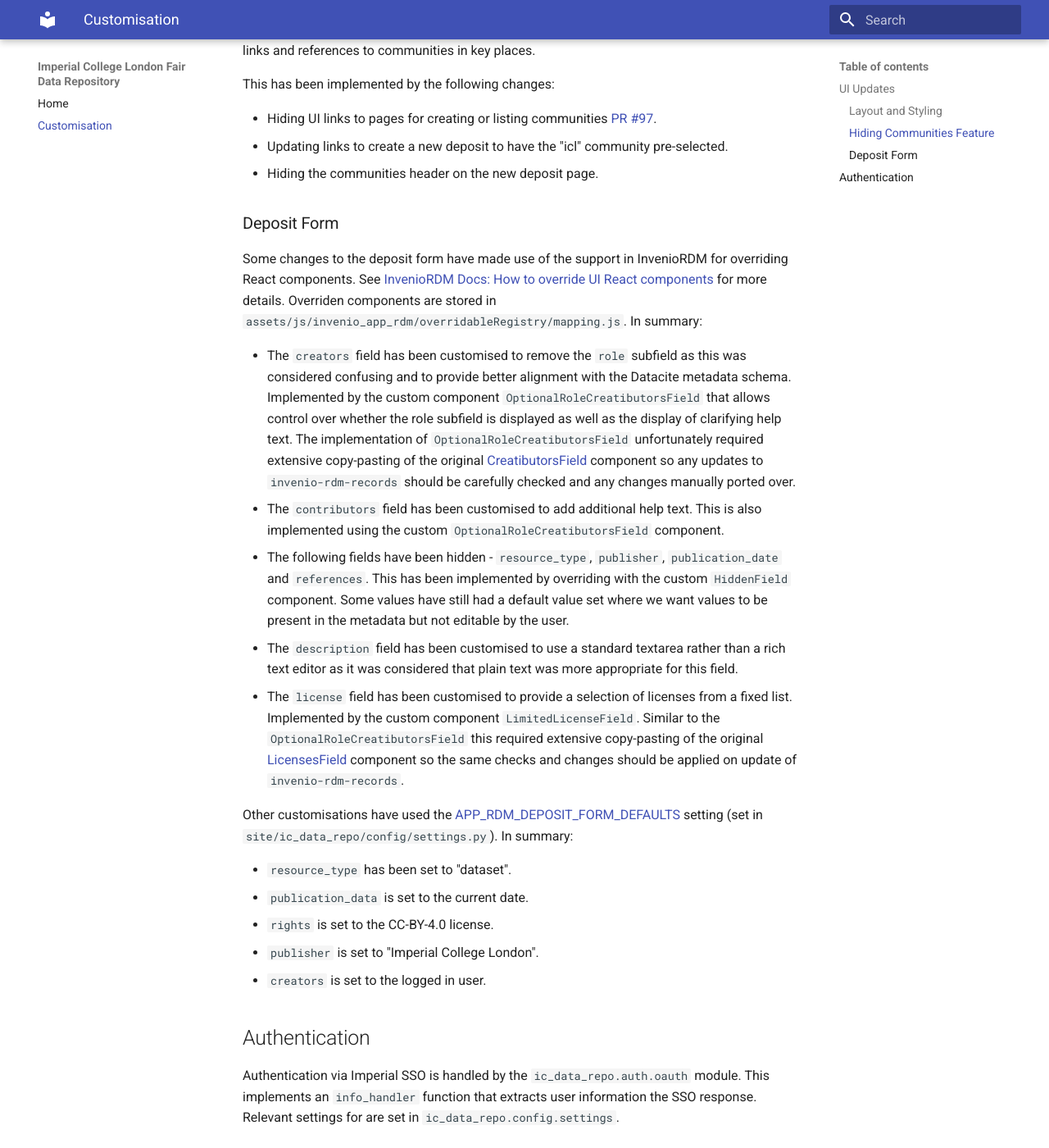
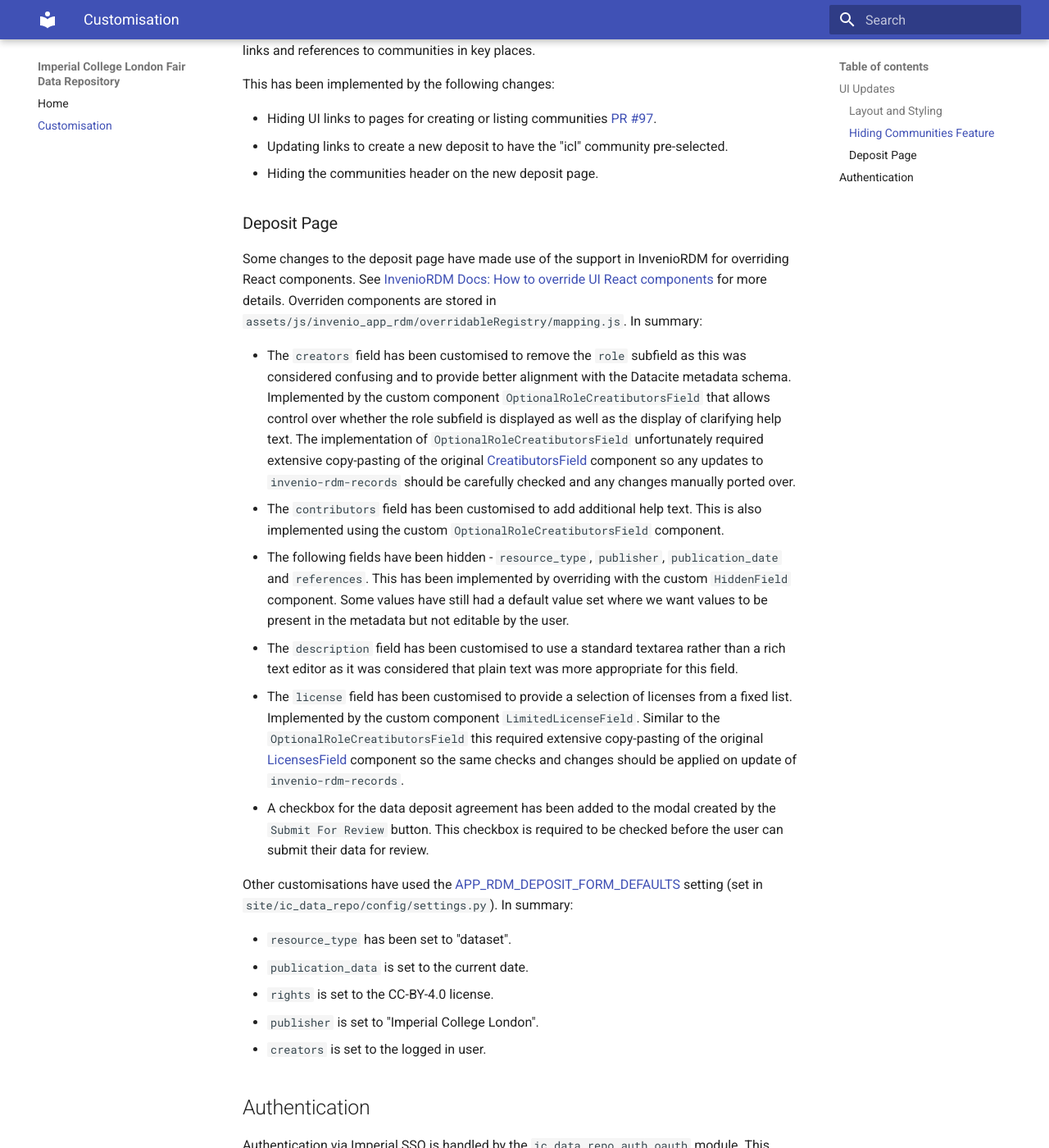
Before and after one commit to ImperialCollegeLondon/fair-data-repository, an MkDocs documentation site: the page built from docs/customisation.md, in a window 1280 px wide and 1400 px high, scrolled down 653 px. Shown: the whole window at 82% size. Built offline with MkDocs 1.6.1 and Material for MkDocs 9.7.7, drawn with Linux system fonts in a browser that asks for light colours.

Commit message:
Document submit review modal changes

```diff
--- a/docs/customisation.md
+++ b/docs/customisation.md
@@ -28,9 +28,9 @@
 - Updating links to create a new deposit to have the "icl" community pre-selected.
 - Hiding the communities header on the new deposit page.
 
-### Deposit Form
+### Deposit Page
 
-Some changes to the deposit form have made use of the support in InvenioRDM for
+Some changes to the deposit page have made use of the support in InvenioRDM for
 overriding React components. See [InvenioRDM Docs: How to override UI React components]
 for more details. Overriden components are stored in
 `assets/js/invenio_app_rdm/overridableRegistry/mapping.js`. In summary:
@@ -57,6 +57,9 @@
     the `OptionalRoleCreatibutorsField` this required extensive copy-pasting of the
     original [LicensesField] component so the same checks and changes should be applied
     on update of `invenio-rdm-records`.
+- A checkbox for the data deposit agreement has been added to the modal created by the
+    `Submit For Review` button. This checkbox is required to be checked before the user
+    can submit their data for review.
 
 Other customisations have used the [APP_RDM_DEPOSIT_FORM_DEFAULTS] setting (set in
 `site/ic_data_repo/config/settings.py`). In summary:
```
